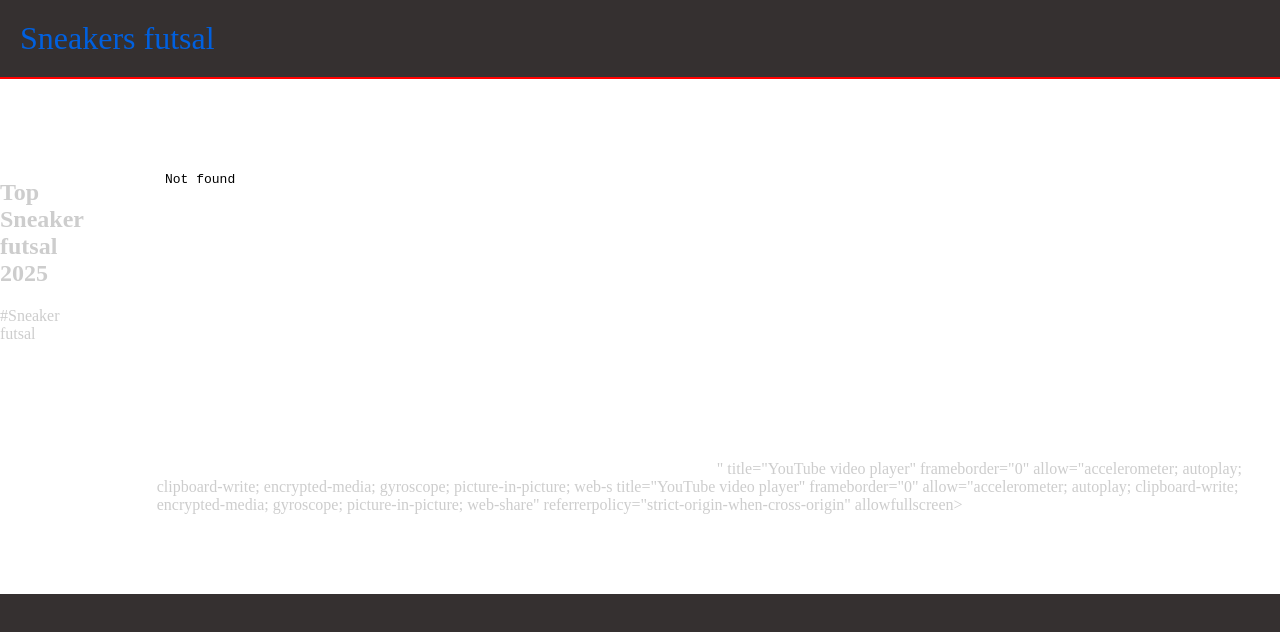
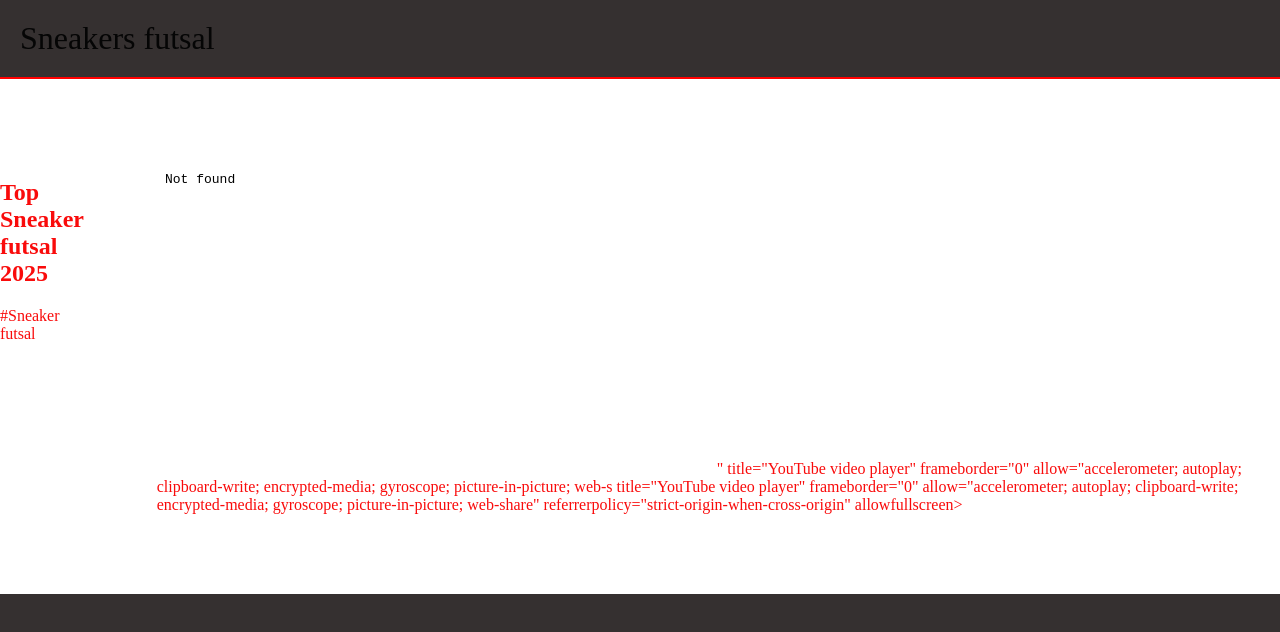
Before and after one commit to thzinsxz/sneaker, a plain HTML site: page index.html in a window 1280 px wide. Drawn offline with Linux system fonts and the light colour scheme.

Commit message:
atualização

```diff
--- a/Styles.css
+++ b/Styles.css
@@ -1,5 +1,5 @@
 body {
-    color: rgb(205, 205, 205);
+    color: rgba(249, 1, 1, 0.96);
     background: rgb(53, 48, 48);
     margin: 0px;
 }
@@ -8,7 +8,7 @@ header {
     border-bottom: solid 2px rgb(255, 0, 0);
     padding: 20px;
     font-size: 32px;
-    color: rgb(0, 96, 223);
+    color: rgb(5, 5, 5);
 }
 
 section {
--- a/index.html
+++ b/index.html
@@ -16,7 +16,7 @@
 
         <div>
             <iframe width="560" height="315" src="<iframe width=" 560" height="315"
-                src="<iframe width="560" height="315" src="https://www.youtube.com/embed/78uLMjb3QcI?si=D1P8cioloheSLvAh" title="YouTube video player" frameborder="0" allow="accelerometer; autoplay; clipboard-write; encrypted-media; gyroscope; picture-in-picture; web-share" referrerpolicy="strict-origin-when-cross-origin" allowfullscreen></iframe>" title="YouTube video player"
+                src="<iframe width="560" height="315" src="://www.youtube.com/embed/78uLMjb3QcI?si=D1P8cioloheSLvAhhttps" title="YouTube video player" frameborder="0" allow="accelerometer; autoplay; clipboard-write; encrypted-media; gyroscope; picture-in-picture; web-share" referrerpolicy="strict-origin-when-cross-origin" allowfullscreen></iframe>" title="YouTube video player"
                 frameborder="0"
                 allow="accelerometer; autoplay; clipboard-write; encrypted-media; gyroscope; picture-in-picture; web-s
             title="YouTube video player" frameborder="0"
```
